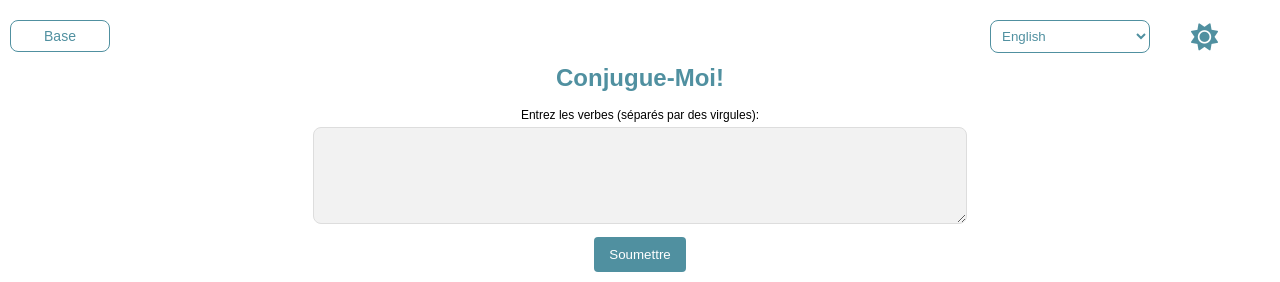
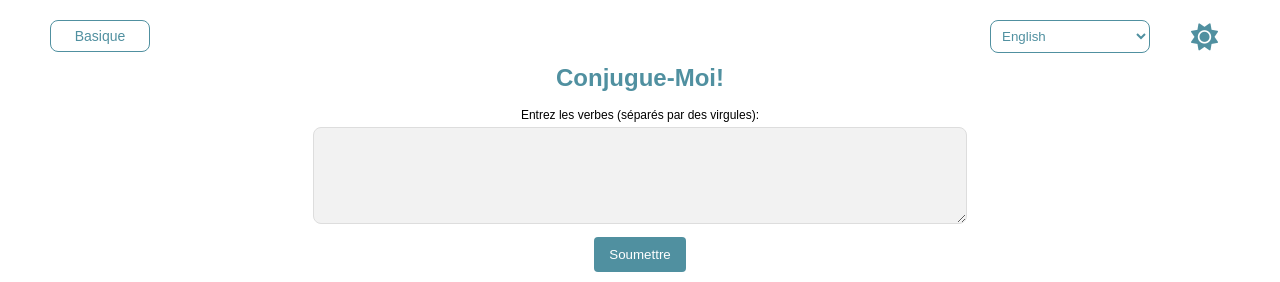
Before and after one commit to Lunedor/conjugue-moi, a Flask app: page / in a window 1280 px wide. Shown: the top 282 px of the page. Run offline with Flask 3, Linux system fonts and the light colour scheme.

Commit message:
Update index.html
fix minor bugs

```diff
--- a/templates/index.html
+++ b/templates/index.html
@@ -100,7 +100,7 @@
 		.advance-toggle {
             position: absolute; /* Absolute position */
             top: 20px;       /* Top-right corner */
-            left: 10px;
+            left: 50px;
         }
 
 		#advanceMode {
@@ -201,7 +201,7 @@
 		}
 
 		.hidden {
-		display: none;
+			display: none;
 		}
 
     </style>
@@ -251,7 +251,7 @@
 				</button>
 			</div>
 			<div class="advance-toggle">
-				<input onclick="updateAdvanceMode()" type="button" value="Advance" id="advanceMode"></input>
+				<input onclick="updateAdvanceMode()" type="button" value="Avancé" id="advanceMode"></input>
 				</div>
 			</div>
     <h1>Conjugue-Moi!</h1>
@@ -318,9 +318,9 @@
 			const table = document.querySelector('#conjugationTable');
 			const advanceTenses = ['Plus-que-parfait', 'Passé antérieur', 'Futur antérieur'];
 
-			if (document.getElementById("advanceMode").value !== "Base") {
+			if (document.getElementById("advanceMode").value !== "Basique") {
 				// Switch to "Base" mode
-				document.getElementById("advanceMode").value = "Base";
+				document.getElementById("advanceMode").value = "Basique";
 				modeCurrent = "Base";
 
 				// Hide advance mode columns
@@ -339,7 +339,7 @@
 				localStorage.setItem('advanceMode', 'basic');
 			} else {
 				// Switch to "Advance" mode
-				document.getElementById("advanceMode").value = "Advance";
+				document.getElementById("advanceMode").value = "Avancé";
 				modeCurrent = "Advance";
 
 				// Show advance mode columns
@@ -394,7 +394,7 @@
 
 			// Update the toggle button state
 			const toggleButton = document.getElementById('advanceMode');
-			toggleButton.value = advanceMode === 'basic' ? 'Base' : 'Advance';
+			toggleButton.value = advanceMode === 'basic' ? 'Basique' : 'Avancé';
 			modeCurrent = advanceMode; // Set the global variable correctly
 		}
 
```
